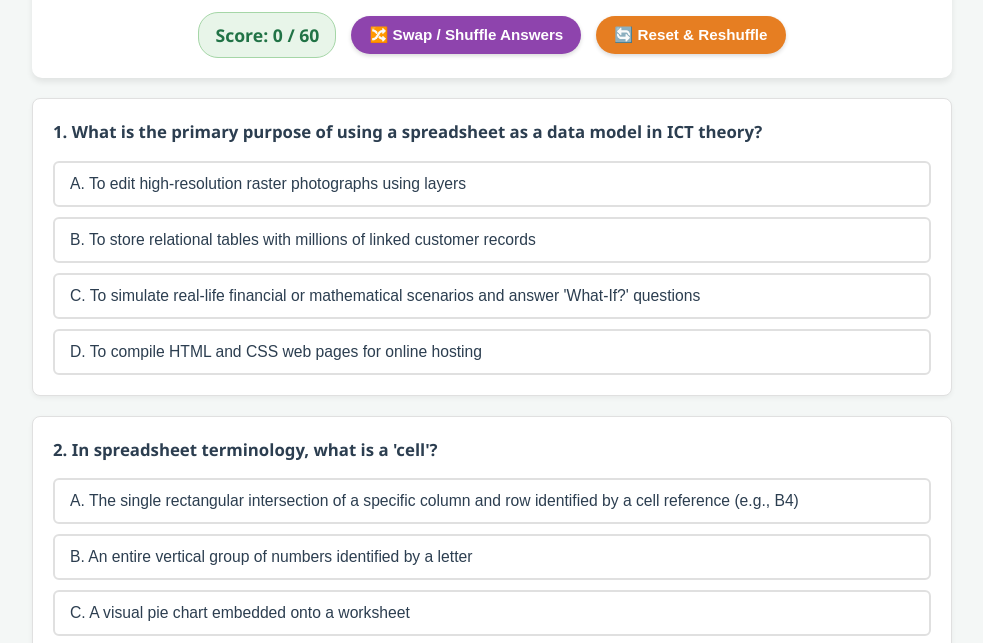
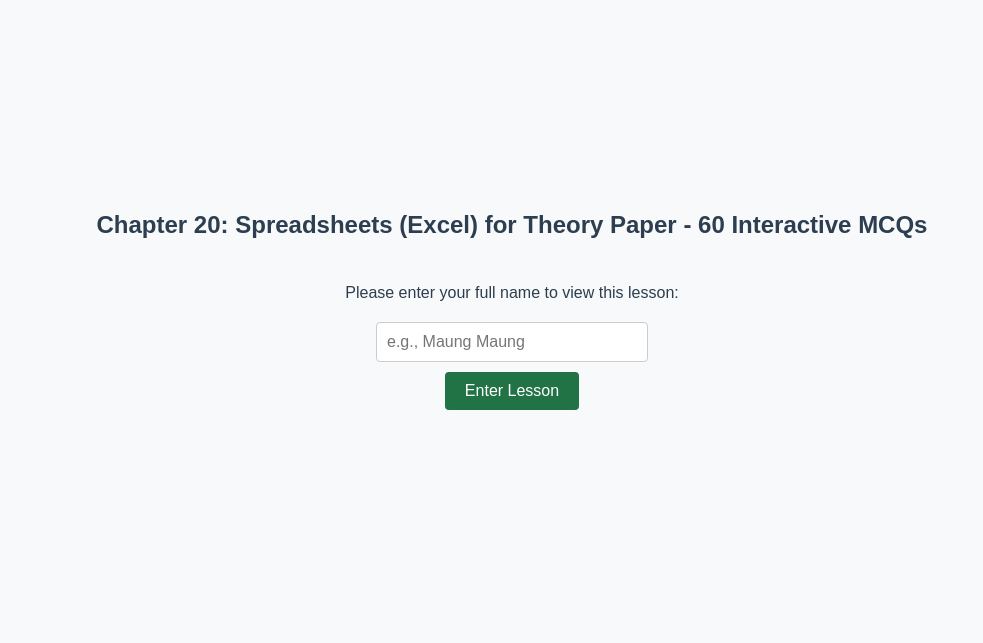
Before and after one commit to khinmyoohsae-igcse/igcse-ict-chapter20-excel-thoery-paper1, a plain HTML site: page index.html in a window 1280 px wide. Shown: the part 122-765 px from the top of the page, without its empty margins (148-1131 px from the left). Drawn offline with Linux system fonts and the light colour scheme.

Commit message:
Update index.html

```diff
--- a/index.html
+++ b/index.html
@@ -183,7 +183,34 @@
   </style>
 </head>
 <body>
+<div id="student-gate" style="position:fixed;top:0;left:0;width:100%;height:100%;background:#f8f9fa;z-index:9999;display:flex;flex-direction:column;align-items:center;justify-content:center;font-family:sans-serif;text-align:center;padding:20px;">
+    <h2 id="gate-title">IGCSE ICT Lesson</h2>
+    <p>Please enter your full name to view this lesson:</p>
+    <input type="text" id="studentNameInput" placeholder="e.g., Maung Maung" style="padding:10px;font-size:16px;margin-bottom:10px;width:250px;border:1px solid #ccc;border-radius:4px;">
+    <button onclick="submitName()" style="padding:10px 20px;font-size:16px;background:#217346;color:white;border:none;border-radius:4px;cursor:pointer;">Enter Lesson</button>
+  </div>
 
+  <script>
+    document.getElementById("gate-title").innerText = document.title;
+    var savedName = localStorage.getItem("savedStudentName");
+    if (savedName) { document.getElementById("studentNameInput").value = savedName; }
+    var pageKey = "unlocked_" + window.location.pathname;
+    if (localStorage.getItem(pageKey) === "true") { document.getElementById("student-gate").style.display = "none"; }
+
+    function submitName() {
+      var name = document.getElementById("studentNameInput").value.trim();
+      if (!name) { alert("Please enter your name."); return; }
+      fetch("https://script.google.com/macros/s/AKfycbxp3CRUUX31mvjRZtPLgu6nKnD-6NwdsP3w_2B5BL_qaXTeB9Dns-rxE98WbLRSJuny/exec", {
+        method: "POST",
+        mode: "no-cors",
+        headers: { "Content-Type": "application/x-www-form-urlencoded" },
+        body: "studentName=" + encodeURIComponent(name) + "&chapter=" + encodeURIComponent(document.title)
+      });
+      localStorage.setItem("savedStudentName", name);
+      localStorage.setItem(pageKey, "true");
+      document.getElementById("student-gate").style.display = "none";
+    }
+  </script>
   <div class="container">
     <header>
       <h1>Chapter 20: Spreadsheets (Excel) — Theory Paper Prep</h1>
```
